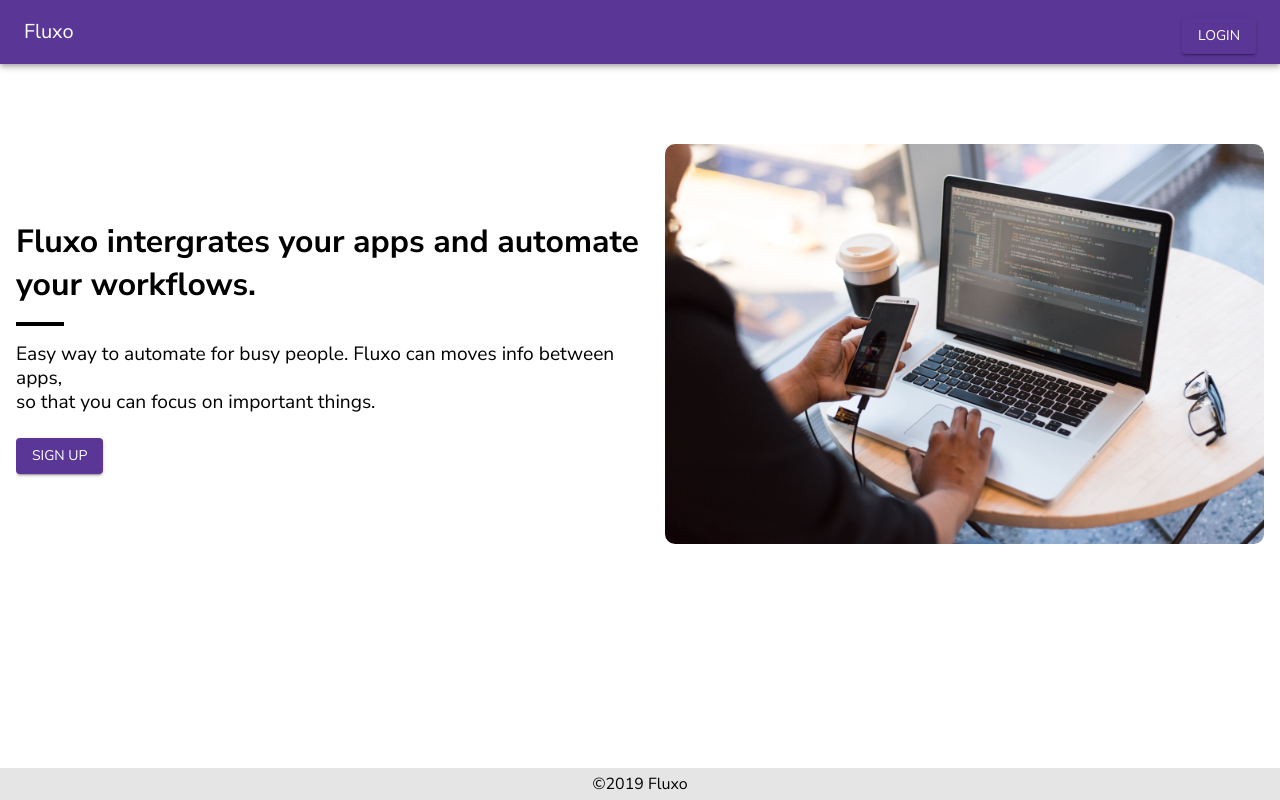
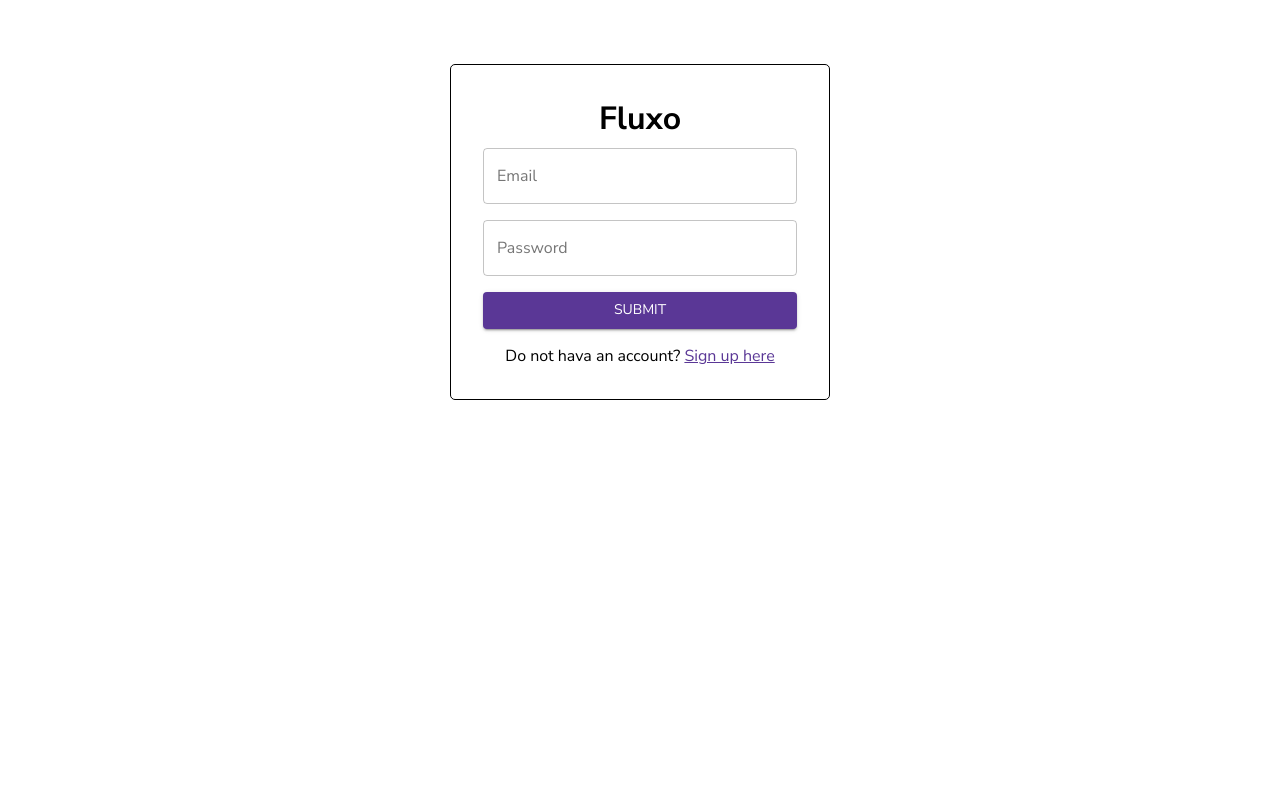
Before and after one commit to pesto-students/batch-11-fluxo, a React (Create React App) app in the folder client/: page /login in a window 1280 px wide. Built offline with nearby package versions, Linux system fonts and the light colour scheme; no server answers.

Commit message:
feat: Complete the Login page UI - Create the form for login - Setup the fetch functionality to send login data back to server - Login from validation
Resolves: #18

```diff
--- a/client/src/Component/LandingPage/LandingHeader/LandingHeader.js
+++ b/client/src/Component/LandingPage/LandingHeader/LandingHeader.js
@@ -6,6 +6,8 @@ import {
   Typography,
 } from '../../../MaterialUI/Import/Import';
 import Button from '../../../MaterialUI/Component/Button/Button';
+import { withRouter } from 'react-router-dom';
+
 const useStyles = makeStyles(() => ({
   root: {
     flexGrow: 1,
@@ -18,9 +20,11 @@ const useStyles = makeStyles(() => ({
   },
 }));
 
-const LandingHeader = () => {
+const LandingHeader = (props) => {
   const classes = useStyles();
-
+  const loginButtonHandle = () => {
+    props.history.push('/login');
+  };
   return (
     <div className={classes.root}>
       <AppBar position='static' className={classes.appHeader}>
@@ -32,6 +36,7 @@ const LandingHeader = () => {
             buttonColor='primary'
             buttonText='Login'
             variant='contained'
+            buttonClickHandle={loginButtonHandle}
           />
         </Toolbar>
       </AppBar>
@@ -39,4 +44,4 @@ const LandingHeader = () => {
   );
 };
 
-export default LandingHeader;
+export default withRouter(LandingHeader);
--- /dev/null
+++ b/client/src/Component/Onboarding/Login/Login.js
@@ -0,0 +1,116 @@
+import React, { useState } from 'react';
+import TextField from '../../../MaterialUI/Component/TextField/TextField';
+import Button from '../../../MaterialUI/Component/Button/Button';
+import style from './Login.module.scss';
+import { checkValidity, completeFormValidation } from '../formValidation';
+import { formState } from './loginFormConfig';
+import { userInfoToServer } from '../../../apis/onBoarding/onBoarding';
+import Error from '../../../MaterialUI/Component/Error/Error';
+import constants from '../../../constants/constants';
+
+const Login = (props) => {
+  const [submitState, changeSubmitState] = useState({
+    error: false,
+  });
+
+  const [myFormState, changeFormState] = useState(formState);
+
+  const inputHandle = (e) => {
+    const element = e.target.name;
+    const updateFormState = { ...myFormState };
+    const findElement = updateFormState[element];
+    findElement.touched = true;
+    findElement.value = e.target.value;
+    findElement.isValid = checkValidity(
+      e.target.value,
+      findElement.rule,
+      myFormState,
+    );
+    changeFormState({
+      ...updateFormState,
+      ...[findElement],
+    });
+  };
+
+  const formSubmitHandle = (e) => {
+    e.preventDefault();
+    const inValidError = completeFormValidation(myFormState);
+    if (inValidError) {
+      changeSubmitState({ error: inValidError });
+      return;
+    }
+    const formData = {
+      userEmail: myFormState.userEmail.value,
+      userPassword: myFormState.userPassword.value,
+    };
+    const url = `${constants.serverURL}/users/login`;
+    const resData = userInfoToServer(formData, url);
+    if (resData.error) {
+      changeSubmitState({
+        error: resData.error,
+      });
+    } else {
+      props.history.push('/');
+    }
+  };
+  const modeChangeHandle = () => {
+    props.history.push('/signup');
+  };
+  return (
+    <div className={style.MainContainer}>
+      {submitState.error ? <Error errorText={submitState.error} /> : null}
+      <h1>Fluxo</h1>
+      <form onSubmit={formSubmitHandle}>
+        <TextField
+          name='userEmail'
+          label='Email'
+          variant='outlined'
+          type='email'
+          color='primary'
+          inputHandle={inputHandle}
+          error={
+            !myFormState.userEmail.isValid && myFormState.userEmail.touched
+          }
+          helperText={
+            !myFormState.userEmail.isValid && myFormState.userEmail.touched
+              ? 'Email is invalid'
+              : ''
+          }
+        />
+        <TextField
+          name='userPassword'
+          label='Password'
+          variant='outlined'
+          type='password'
+          color='primary'
+          inputHandle={inputHandle}
+          error={
+            !myFormState.userPassword.isValid &&
+            myFormState.userPassword.touched
+          }
+          helperText={
+            !myFormState.userPassword.isValid &&
+            myFormState.userPassword.touched
+              ? 'Password should be atleast 4 characters long'
+              : ''
+          }
+        />
+        <Button
+          buttonColor='primary'
+          variant='contained'
+          buttonText='submit'
+          type='submit'
+          fullWidth={true}
+        />
+      </form>
+      <p>
+        Do not hava an account?{' '}
+        <span className={style.ModeChange} onClick={modeChangeHandle}>
+          Sign up here
+        </span>
+      </p>
+    </div>
+  );
+};
+
+export default Login;
--- /dev/null
+++ b/client/src/Component/Onboarding/Login/loginFormConfig.js
@@ -0,0 +1,24 @@
+const formState = {
+  userEmail: {
+    isValid: false,
+    touched: false,
+    error: 'Email is not valid.',
+    value: '',
+    rule: {
+      required: true,
+      validEmail: true,
+    },
+  },
+  userPassword: {
+    isValid: false,
+    touched: false,
+    error: 'Password should be atleast 4 characters long.',
+    value: '',
+    rule: {
+      required: true,
+      minLength: 4,
+    },
+  },
+};
+
+export { formState };
--- a/client/src/Component/SignUp/SignUp.js
+++ b/client/src/Component/Onboarding/SignUp/SignUp.js
@@ -1,11 +1,12 @@
 import React, { useState } from 'react';
-import TextField from '../../MaterialUI/Component/TextField/TextField';
-import Button from '../../MaterialUI/Component/Button/Button';
+import TextField from '../../../MaterialUI/Component/TextField/TextField';
+import Button from '../../../MaterialUI/Component/Button/Button';
 import style from './SignUp.module.scss';
-import { checkValidity, completeFormValidation } from './formValidation';
+import { checkValidity, completeFormValidation } from '../formValidation';
 import { formState } from './formElementConfig';
-import { dataToServer } from './dataToServer';
-import Error from '../../MaterialUI/Component/Error/Error';
+import { userInfoToServer } from '../../../apis/onBoarding/onBoarding';
+import Error from '../../../MaterialUI/Component/Error/Error';
+import constants from '../../../constants/constants';
 
 const SignUp = (props) => {
   const [submitState, changeSubmitState] = useState({
@@ -43,7 +44,8 @@ const SignUp = (props) => {
       userEmail: myFormState.userEmail.value,
       userPassword: myFormState.userPassword.value,
     };
-    const { resData } = dataToServer(formData);
+    const url = `${constants.serverURL}/users/register`;
+    const resData = userInfoToServer(formData, url);
     if (resData.error) {
       changeSubmitState({
         error: resData.error,
@@ -136,7 +138,7 @@ const SignUp = (props) => {
       </form>
       <p>
         Already hava an account?{' '}
-        <span className={style.ModeChange} modeChangeHandle={modeChangeHandle}>
+        <span className={style.ModeChange} onClick={modeChangeHandle}>
           Login here
         </span>
       </p>
--- /dev/null
+++ b/client/src/Component/Onboarding/SignUp/SignUp.module.scss
@@ -0,0 +1,20 @@
+.MainContainer {
+  max-width: 380px;
+  width: 90%;
+  margin: 4rem auto;
+  padding: 2rem;
+  box-sizing: border-box;
+  display: flex;
+  flex-direction: column;
+  align-items: center;
+  border: 1px solid black;
+  border-radius: 5px;
+  p {
+    margin-top: 1rem;
+    .ModeChange {
+      color: #5a3796;
+      cursor: pointer;
+      text-decoration: underline;
+    }
+  }
+}
--- a/client/src/Container/App/App.js
+++ b/client/src/Container/App/App.js
@@ -1,12 +1,14 @@
 import React from 'react';
 import LandingPage from '../../Component/LandingPage/LandingPage';
 import { Route, Switch } from 'react-router-dom';
-import SignUp from '../../Component/SignUp/SignUp';
+import SignUp from '../../Component/Onboarding/SignUp/SignUp';
+import Login from '../../Component/Onboarding/Login/Login';
 
 const App = () => {
   return (
     <div>
       <Switch>
+        <Route path='/login' component={Login} />
         <Route path='/signup' component={SignUp} />
         <Route path='/' component={LandingPage} />
       </Switch>
--- a/client/src/MaterialUI/Component/Error/Error.module.scss
+++ b/client/src/MaterialUI/Component/Error/Error.module.scss
@@ -1,4 +1,5 @@
 .Error {
+  font-size: medium;
   width: 100%;
   padding: 0.4rem;
   background-color: red;
--- a/client/src/Component/SignUp/dataToServer.js
+++ b/client/src/apis/onBoarding/onBoarding.js
@@ -1,5 +1,5 @@
-const dataToServer = async (formData) => {
-  const res = await fetch('/users/register', {
+const userInfoToServer = async (formData, url) => {
+  const res = await fetch(url, {
     method: 'POST',
     headers: {
       'Content-Type': 'application/json',
@@ -8,8 +8,8 @@ const dataToServer = async (formData) => {
   });
   const resData = await res.json();
   return {
-    resData,
+    ...resData,
   };
 };
 
-export { dataToServer };
+export { userInfoToServer };
--- /dev/null
+++ b/client/src/constants/constants.js
@@ -0,0 +1,7 @@
+const constants = {
+  serverURL: process.env.REACT_APP_API_URL || 'http://localhost:3000',
+};
+
+Object.freeze(constants);
+
+export default constants;
```
Also changed, not shown: client/src/Component/Onboarding/Login/Login.module.scss (renamed from client/src/Component/SignUp/SignUp.module.scss), client/src/Component/Onboarding/SignUp/formElementConfig.js (renamed from client/src/Component/SignUp/formElementConfig.js), client/src/Component/Onboarding/formValidation.js (renamed from client/src/Component/SignUp/formValidation.js).
